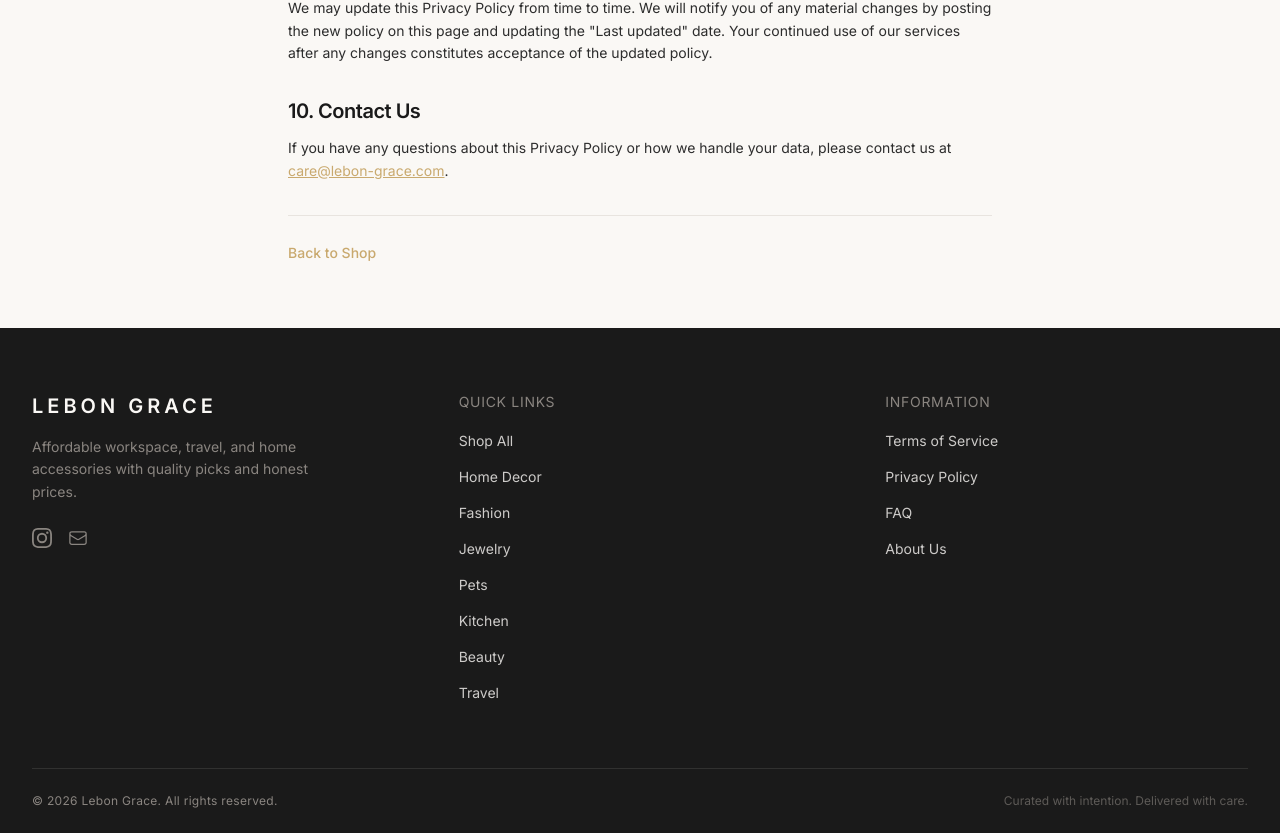
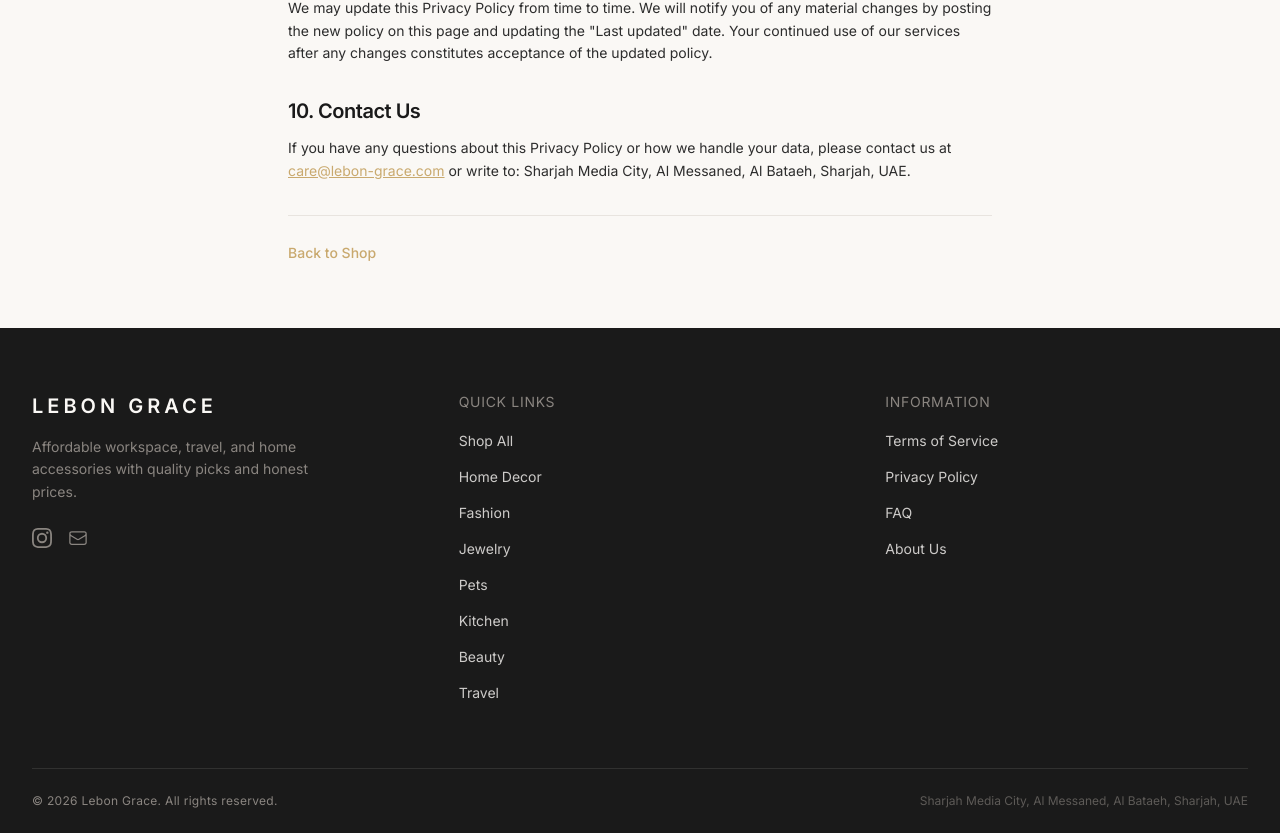
Before and after one commit to Smarts-Businesses-Solutions/lebon-grace, a Next.js app: page /privacy in a window 1280 px wide. Shown: the part 1534-2367 px from the top of the page. Built offline with nearby package versions, Linux system fonts and the light colour scheme.

Commit message:
fix: add business address to footer, terms, and privacy pages
Address: Sharjah Media City, Al Messaned, Al Bataeh, Sharjah, UAE
- Footer: added in bottom bar
- Terms: added in contact section
- Privacy: added in contact section

```diff
--- a/src/app/privacy/page.tsx
+++ b/src/app/privacy/page.tsx
@@ -83,7 +83,8 @@
           <h2 className="font-heading text-xl font-semibold tracking-tight mb-3">10. Contact Us</h2>
           <p className="text-charcoal text-sm leading-relaxed">
             If you have any questions about this Privacy Policy or how we handle your data, please contact us at{" "}
-            <a href="mailto:care@lebon-grace.com" className="text-sand hover:text-sand-dark underline">care@lebon-grace.com</a>.
+            <a href="mailto:care@lebon-grace.com" className="text-sand hover:text-sand-dark underline">care@lebon-grace.com</a>{" "}
+            or write to: Sharjah Media City, Al Messaned, Al Bataeh, Sharjah, UAE.
           </p>
         </div>
 
--- a/src/app/terms/page.tsx
+++ b/src/app/terms/page.tsx
@@ -83,7 +83,8 @@
           <h2 className="font-heading text-xl font-semibold tracking-tight mb-3">10. Contact</h2>
           <p className="text-charcoal text-sm leading-relaxed">
             If you have any questions about these Terms of Service, please contact us at{" "}
-            <a href="mailto:care@lebon-grace.com" className="text-sand hover:text-sand-dark underline">care@lebon-grace.com</a>.
+            <a href="mailto:care@lebon-grace.com" className="text-sand hover:text-sand-dark underline">care@lebon-grace.com</a>{" "}
+            or write to: Sharjah Media City, Al Messaned, Al Bataeh, Sharjah, UAE.
           </p>
         </div>
 
--- a/src/components/Footer.tsx
+++ b/src/components/Footer.tsx
@@ -115,8 +115,8 @@
           <p className="text-warm-gray text-xs tracking-wide">
             &copy; 2026 Lebon Grace. All rights reserved.
           </p>
-          <p className="text-warm-gray/60 text-xs">
-            Curated with intention. Delivered with care.
+          <p className="text-warm-gray/60 text-xs text-center sm:text-right">
+            Sharjah Media City, Al Messaned, Al Bataeh, Sharjah, UAE
           </p>
         </div>
       </div>
```
